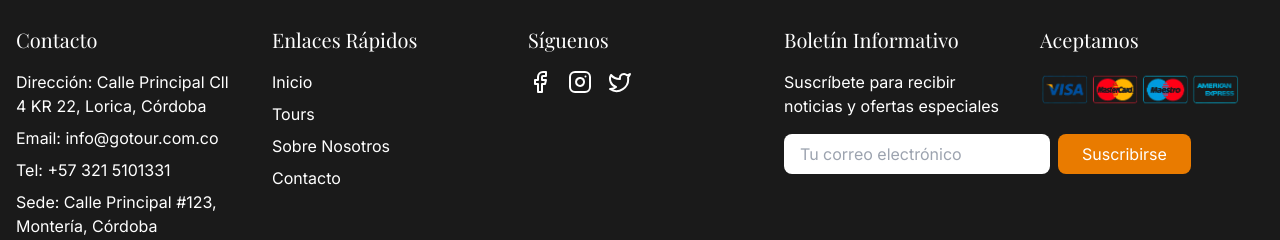
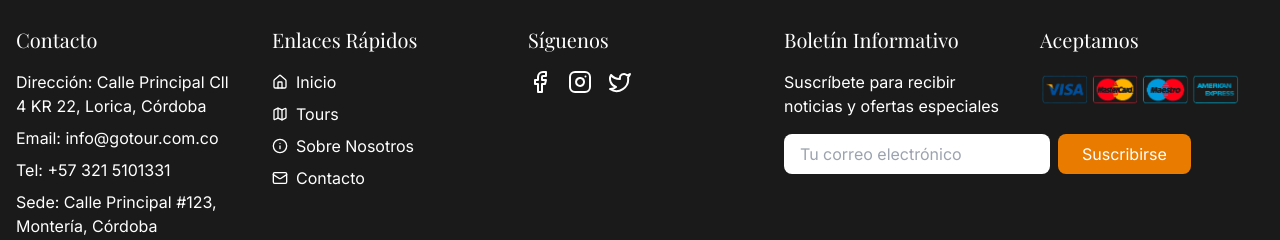
Before and after one commit to CM0515/vibrant-adventure-site, a React (Vite) app: page / in a window 1280 px wide. Shown: the part 2811-3051 px from the top of the page. Built offline with nearby package versions, Linux system fonts and the light colour scheme.

Commit message:
Add icons to footer options
The commit adds icons to the options in the footer.

```diff
--- a/src/components/Footer.tsx
+++ b/src/components/Footer.tsx
@@ -1,5 +1,5 @@
 
-import { Facebook, Instagram, Twitter } from "lucide-react";
+import { Facebook, Instagram, Twitter, Home, Map, Info, Mail } from "lucide-react";
 import { Link } from "react-router-dom";
 
 const Footer = () => {
@@ -19,10 +19,30 @@ const Footer = () => {
             <h4 className="font-serif text-xl mb-4">Enlaces Rápidos</h4>
             <nav aria-label="Enlaces del pie de página">
               <ul className="space-y-2">
-                <li><Link to="/" className="hover:text-primary transition-colors">Inicio</Link></li>
-                <li><Link to="/tours" className="hover:text-primary transition-colors">Tours</Link></li>
-                <li><Link to="/about" className="hover:text-primary transition-colors">Sobre Nosotros</Link></li>
-                <li><Link to="/contact" className="hover:text-primary transition-colors">Contacto</Link></li>
+                <li>
+                  <Link to="/" className="hover:text-primary transition-colors flex items-center gap-2">
+                    <Home size={16} />
+                    Inicio
+                  </Link>
+                </li>
+                <li>
+                  <Link to="/tours" className="hover:text-primary transition-colors flex items-center gap-2">
+                    <Map size={16} />
+                    Tours
+                  </Link>
+                </li>
+                <li>
+                  <Link to="/about" className="hover:text-primary transition-colors flex items-center gap-2">
+                    <Info size={16} />
+                    Sobre Nosotros
+                  </Link>
+                </li>
+                <li>
+                  <Link to="/contact" className="hover:text-primary transition-colors flex items-center gap-2">
+                    <Mail size={16} />
+                    Contacto
+                  </Link>
+                </li>
               </ul>
             </nav>
           </div>
```
